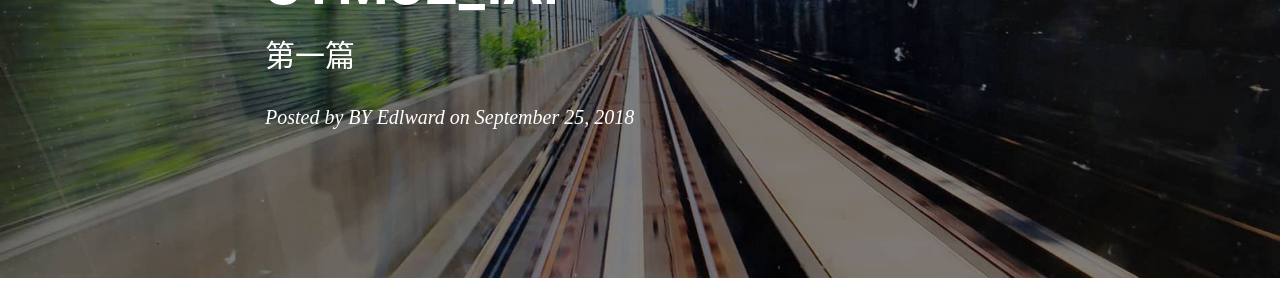
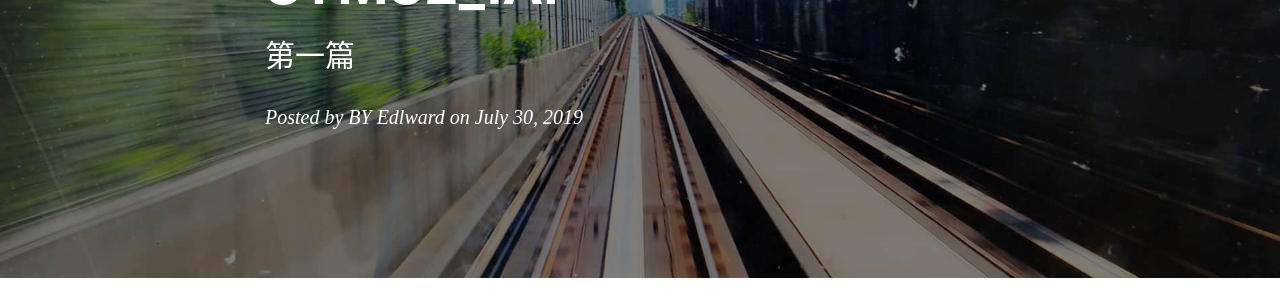
Before and after one commit to gary-robotics/dlward, a Jekyll site: the page built from _posts/2018-10-12-STM32_IAP-2018.markdown, in a window 1280 px wide and 900 px high. Shown: the part 245-545 px from the top of the window. Built offline with Jekyll 4.4.1, drawn with Linux system fonts in a browser that asks for light colours; nearby versions of some CDN libraries; comment, search, counter and statistics services are not loaded; some of the changed text lies outside the part shown.

Commit message:
Update 2018-10-12-STM32_IAP-2018.markdown

```diff
--- a/_posts/2018-10-12-STM32_IAP-2018.markdown
+++ b/_posts/2018-10-12-STM32_IAP-2018.markdown
@@ -2,7 +2,7 @@
 layout:     post                    # 使用的布局（不需要改）
 title:      STM32_IAP                 # 标题
 subtitle:    第一篇                  #副标题
-date:       2018-09-25              # 时间
+date:       2019-07-30              # 时间
 author:     BY Edlward              # 作者
 header-img: img/post-bg-2015.jpg    #这篇文章标题背景图片
 catalog: true                       # 是否归档
```
